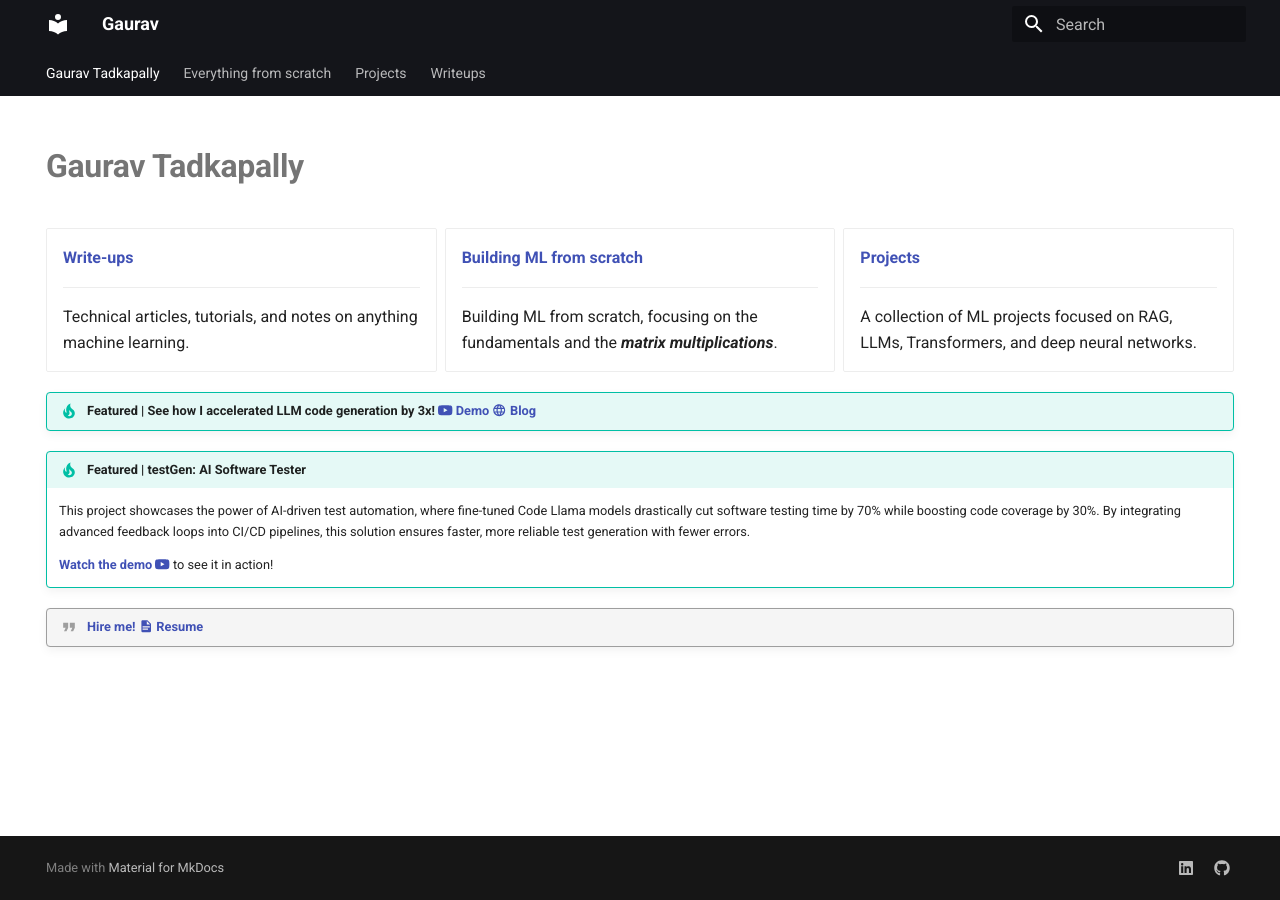
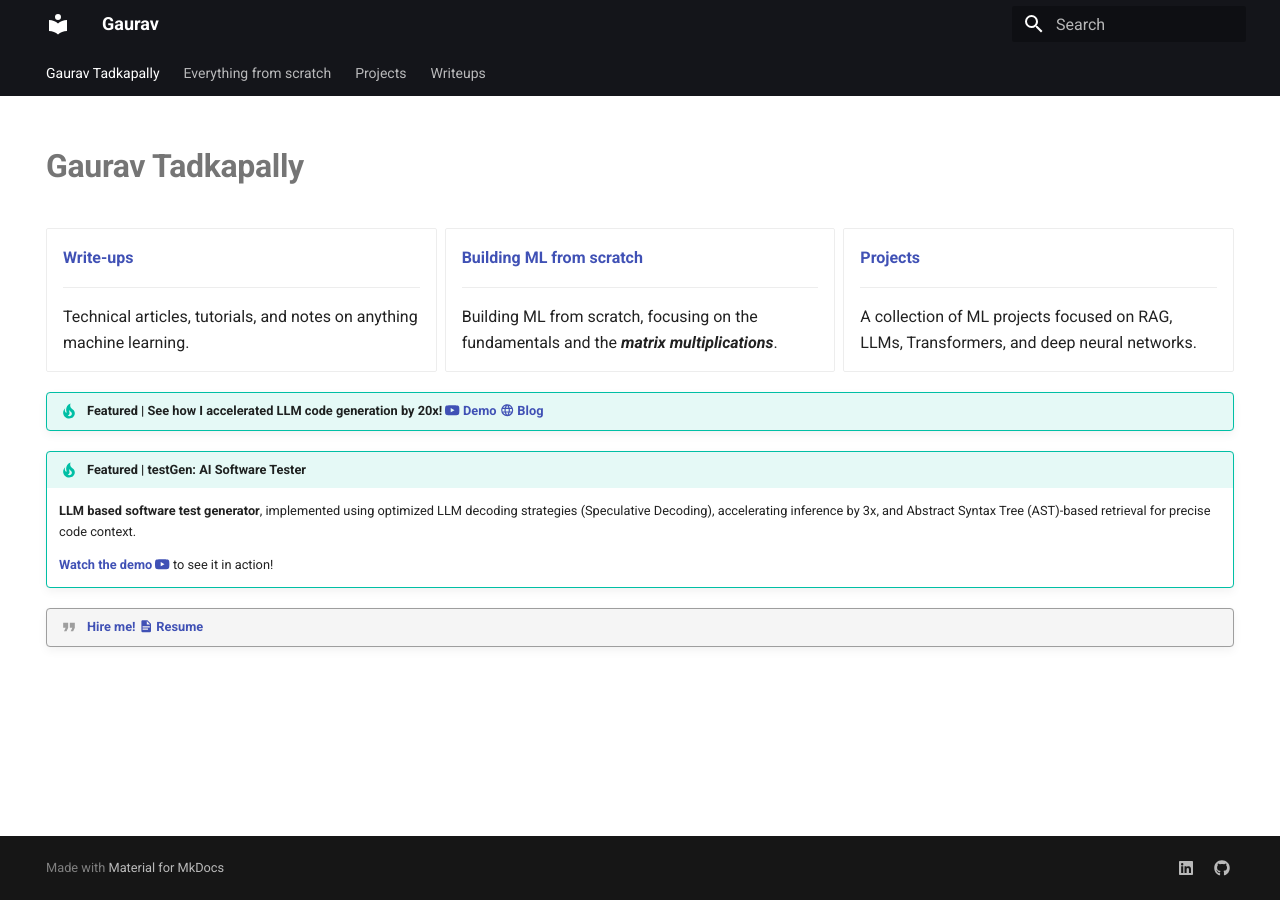
Before and after one commit to gauravreddy08/gauravreddy08.github.io, an MkDocs documentation site: the page built from docs/index.md, in a window 1280 px wide. Built offline with MkDocs 1.6.1 and Material for MkDocs 9.7.7, drawn with Linux system fonts in a browser that asks for light colours.

```diff
--- a/docs/index.md
+++ b/docs/index.md
@@ -28,11 +28,12 @@ hide:
 
 </div>
 
-!!! tip "Featured | See how I accelerated LLM code generation by 3x! [:simple-youtube: **Demo**](https://youtu.be/U9VHQZDTzo4) [:material-web: **Blog**](writeups/accelerating-code-llms/index.md)"
+!!! tip "Featured | See how I accelerated LLM code generation by 20x! [:simple-youtube: **Demo**](https://youtu.be/9T9ORFVy3v8) [:material-web: **Blog**](writeups/accelerating-code-llms/index.md)"
 
 !!! tip "Featured | testGen: AI Software Tester"
 
-    This project showcases the power of AI-driven test automation, where fine-tuned Code Llama models drastically cut software testing time by 70% while boosting code coverage by 30%. By integrating advanced feedback loops into CI/CD pipelines, this solution ensures faster, more reliable test generation with fewer errors.
+    __LLM based software test generator__, implemented using optimized LLM decoding strategies (Speculative Decoding), accelerating inference by 3x, and Abstract Syntax Tree
+    (AST)-based retrieval for precise code context.
 
     [**Watch the demo** :simple-youtube:](https://youtu.be/YVG4W2K_qn0) to see it in action!
 
```
Also changed, not shown: docs/everything-from-scratch/index.md (+3 -0 lines), docs/writeups/accelerating-code-llms/index.md (+18 -9 lines).
